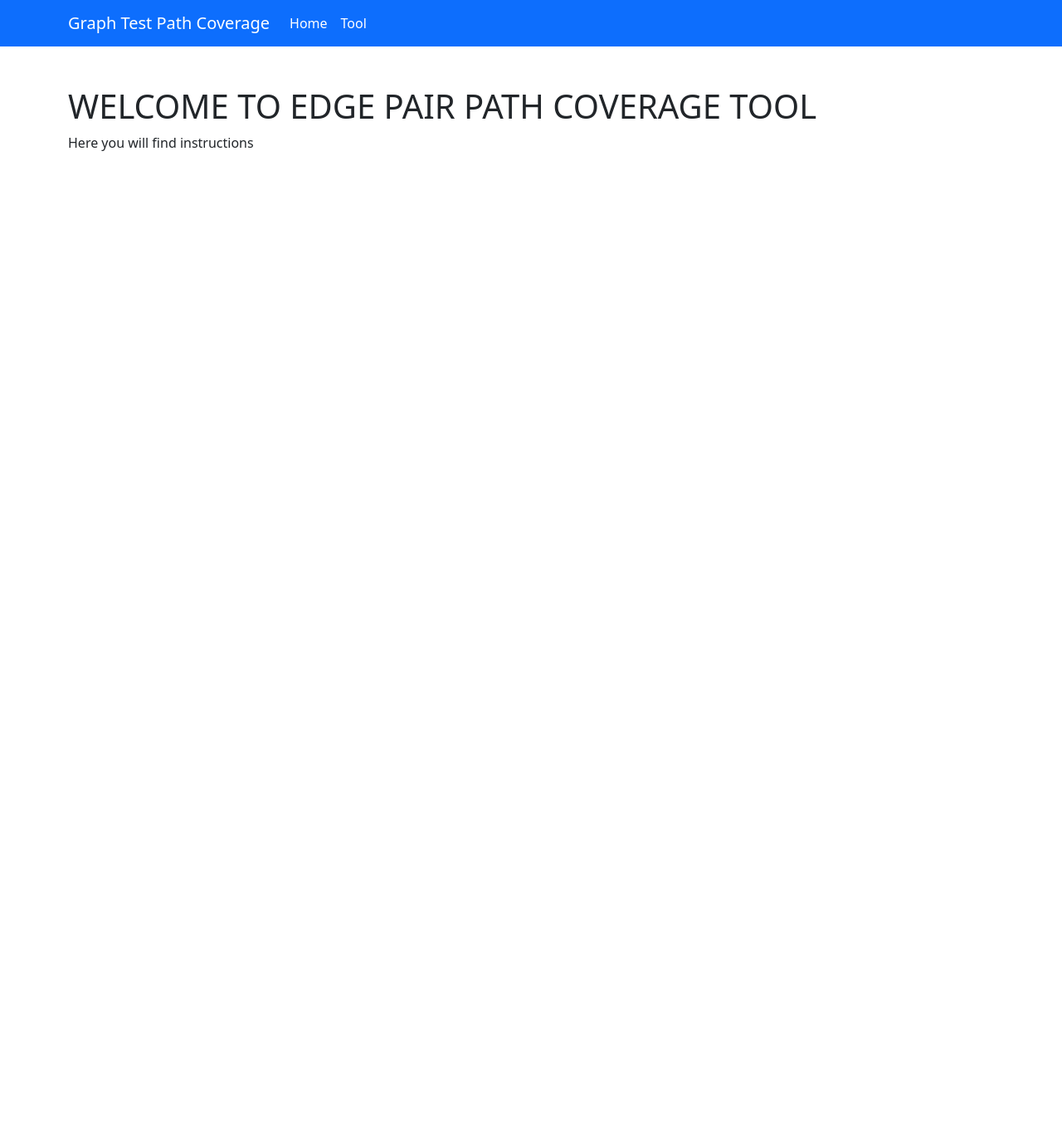
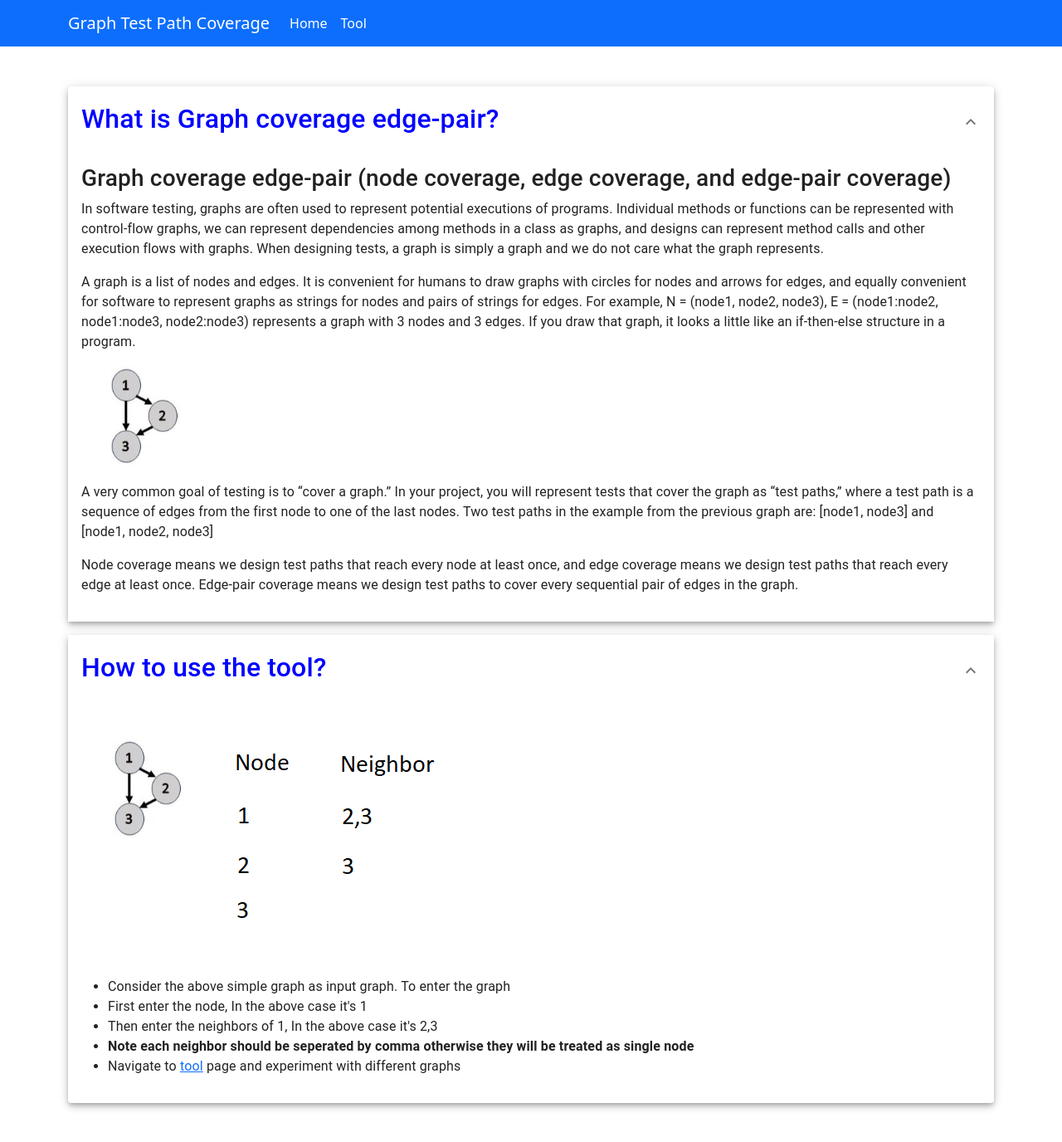
Before and after one commit to RamkishoreBandla/project-prod, a React (Create React App) app: page / in a window 1280 px wide. Shown: the whole page at 83% size. Before the commit the page ends 800 px from the top, so only its background shows below. Built offline with nearby package versions, Linux system fonts and the light colour scheme.

Commit message:
all changes

```diff
--- a/src/App.js
+++ b/src/App.js
@@ -6,10 +6,12 @@ function App() {
 
   return (
     <>
+    <div className='wholeLayer' >
+
       <BrowserRouter>
         <Navigation />
       </BrowserRouter>
-
+      </div>
     </>
   );
 }
--- /dev/null
+++ b/src/Dialog.js
@@ -0,0 +1,41 @@
+import * as React from 'react';
+import Button from '@mui/material/Button';
+import Dialog from '@mui/material/Dialog';
+import DialogActions from '@mui/material/DialogActions';
+import DialogContent from '@mui/material/DialogContent';
+import DialogContentText from '@mui/material/DialogContentText';
+import DialogTitle from '@mui/material/DialogTitle';
+import Slide from '@mui/material/Slide';
+import instructionsImg from './Instructions.png';
+
+const Transition = React.forwardRef(function Transition(props, ref) {
+  return <Slide direction="up" ref={ref} {...props} />;
+});
+
+export default function AlertDialogSlide({open,setOpen,handleClickOpen,handleClose}) {
+
+
+  return (
+    <React.Fragment>
+
+      <Dialog
+        open={open}
+        TransitionComponent={Transition}
+        keepMounted
+        onClose={handleClose}
+        aria-describedby="alert-dialog-slide-description"
+      >
+        <DialogTitle>{"Use this simple graph as reference"}</DialogTitle>
+        <DialogContent>
+          <DialogContentText id="alert-dialog-slide-description">
+           <img src={instructionsImg} alt='instructions'></img>
+          </DialogContentText>
+        </DialogContent>
+        <DialogActions>
+
+          <Button onClick={handleClose}>Okay</Button>
+        </DialogActions>
+      </Dialog>
+    </React.Fragment>
+  );
+}
--- a/src/Home.js
+++ b/src/Home.js
@@ -1,26 +1,88 @@
-const Home=()=>{
 
-    return(
-        <>
-        <div className="container mt-5">
-            <div className="row">
-                <div className="col">
-                <h1> WELCOME TO EDGE PAIR PATH COVERAGE TOOL</h1>
-                </div>
-            </div>
-            <div className="row">
-                <div className="col">
-                    <p>
-                    Here you will find instructions
 
-                    </p>
-                </div>
-            </div>
+import * as React from 'react';
+import Accordion from '@mui/material/Accordion';
+import AccordionSummary from '@mui/material/AccordionSummary';
+import AccordionDetails from '@mui/material/AccordionDetails';
+import Typography from '@mui/material/Typography';
+import ExpandMoreIcon from '@mui/icons-material/ExpandMore';
+import graphImg from './graph.png';
+import instructionImg from './Instructions.png';
+import { Link } from 'react-router-dom';
+export default function Home() {
+    return (
+        <div className='container mt-5 mb-5'>
+            <Accordion defaultExpanded elevation={5}>
+                <AccordionSummary
+                    expandIcon={<ExpandMoreIcon />}
+                    aria-controls="panel1-content"
+                    id="panel1-header"
+                >
+                    <Typography>
+                        <b> <h2 style={{ color: 'blue' }}>  What is Graph coverage edge-pair? </h2></b></Typography>
+                </AccordionSummary>
+                <AccordionDetails>
+                    <Typography>
+                        <h3> Graph coverage edge-pair (node coverage, edge coverage, and edge-pair coverage)</h3>
+                        <p>
+                            In software testing, graphs are often used to represent potential executions of programs. Individual methods or functions
+                            can be represented with control-flow graphs, we can represent dependencies among methods in a class as graphs, and
+                            designs can represent method calls and other execution flows with graphs. When designing tests, a graph is simply a graph
+                            and we do not care what the graph represents.
+                        </p>
+                        <p>
+                            A graph is a list of nodes and edges. It is convenient for humans to draw graphs with circles for nodes and arrows for edges,
+                            and equally convenient for software to represent graphs as strings for nodes and pairs of strings for edges. For example, N
+                            = (node1, node2, node3),  E =  (node1:node2, node1:node3, node2:node3) represents a graph with 3 nodes and 3 edges.
+                            If you draw that graph, it looks a little like an if-then-else structure in a program.
+                        </p>
+                        <p>
+                            <img src={graphImg} alt='graph'></img>
+                        </p>
+                        <p>
+                            A very common goal of testing is to “cover a graph.” In your project, you will represent tests that cover the graph as “test
+                            paths,” where a test path is a sequence of edges from the first node to one of the last nodes. Two test paths in the example
+                            from the previous graph are: [node1, node3] and [node1, node2, node3]
+                        </p>
+                        <p>
+                            Node coverage means we design test paths that reach every node at least once, and edge coverage means we design test
+                            paths that reach every edge at least once. Edge-pair coverage means we design test paths to cover every sequential pair
+                            of edges in the graph.
+                        </p>
 
+                    </Typography>
+                </AccordionDetails>
+            </Accordion>
+            <Accordion defaultExpanded elevation={5}>
+                <AccordionSummary
+                    expandIcon={<ExpandMoreIcon />}
+                    aria-controls="panel2-content"
+                    id="panel2-header"
+                >
+                    <Typography>
+
+                        <b> <h2 style={{ color: 'blue' }}>  How to use the tool? </h2></b>
+                    </Typography>
+                </AccordionSummary>
+                <AccordionDetails>
+                    <Typography>
+
+                        <p>
+                            <img src={instructionImg} alt='instructions'></img>
+                        </p>
+                        <p>
+                            <ul>
+
+                                <li>Consider the above simple graph as input graph. To enter the graph </li>
+                                <li>First enter the node, In the above case it's 1</li>
+                                <li>Then enter the neighbors of 1, In the above case it's 2,3</li>
+                                <li><b>Note each neighbor should be seperated by comma otherwise they will be treated as single node</b></li>
+                                <li>Navigate to <Link to="/tool">tool</Link> page and experiment with different graphs</li>
+                            </ul>
+                        </p>
+                    </Typography>
+                </AccordionDetails>
+            </Accordion>
         </div>
-
-        </>
-    )
+    );
 }
-
-export default Home;
--- a/src/PaginationTable.js
+++ b/src/PaginationTable.js
@@ -78,35 +78,10 @@ TablePaginationActions.propTypes = {
   rowsPerPage: PropTypes.number.isRequired,
 };
 
-function createData(name, calories, fat) {
-  return { name, calories, fat };
-}
 
-const rows = [
-  createData('Cupcake', 305, 3.7),
-  createData('Donut', 452, 25.0),
-  createData('Eclair', 262, 16.0),
-  createData('Frozen yoghurt', 159, 6.0),
-  createData('Gingerbread', 356, 16.0),
-  createData('Honeycomb', 408, 3.2),
-  createData('Ice cream sandwich', 237, 9.0),
-  createData('Jelly Bean', 375, 0.0),
-  createData('KitKat', 518, 26.0),
-  createData('Lollipop', 392, 0.2),
-  createData('Marshmallow', 318, 0),
-  createData('Nougat', 360, 19.0),
-  createData('Oreo', 437, 18.0),
-].sort((a, b) => (a.calories < b.calories ? -1 : 1));
 
-const StyledTableRow = styled(TableRow)(({ theme }) => ({
-    '&:nth-of-type(odd)': {
-      backgroundColor: theme.palette.action.hover,
-    },
-    // hide last border
-    '&:last-child td, &:last-child th': {
-      border: 0,
-    },
-  }));
+
+
 
   const StyledTableCell = styled(TableCell)(({ theme }) => ({
     [`&.${tableCellClasses.head}`]: {
```
Also changed, not shown: src/DynamicInput.js (+37 -8 lines), src/Instructions.png (added), src/graph.png (added).
